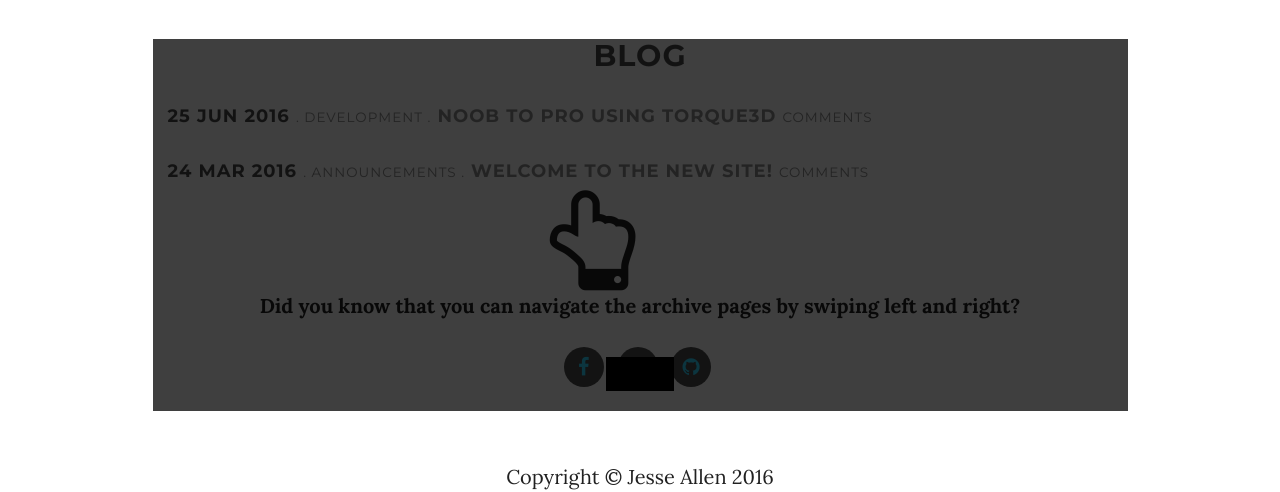
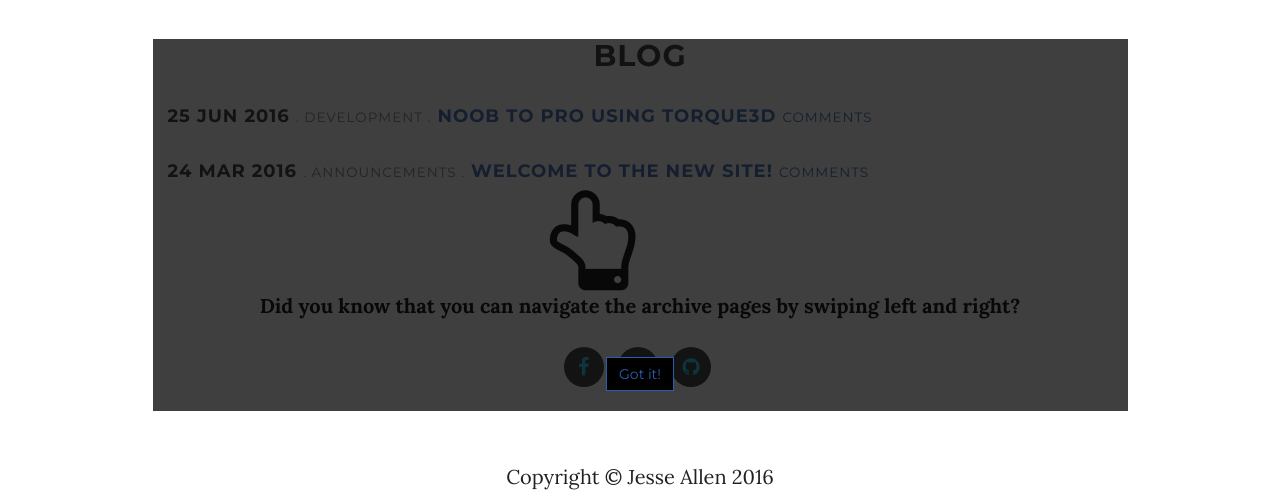
Before and after one commit to WilloWispGames/WilloWispGames.github.io, a Jekyll site: the page built from blog/index.html, in a window 1280 px wide. Shown: the part 211-703 px from the top of the page. Built offline with Jekyll 4.4.1, drawn with Linux system fonts in a browser that asks for light colours; nearby versions of some CDN libraries; the list of posts is cut into pages by our own code; comment, search, counter and statistics services are not loaded.

Commit message:
Update _variables.scss

```diff
--- a/_sass/_variables.scss
+++ b/_sass/_variables.scss
@@ -1,6 +1,6 @@
 // Variables
 
-$primary: rgba(#000000, 0.54);
+$primary: #2a5db0; //rgba(#000000, 0.54);
 $dark: #000;
 $light: #fff;
 $greyPane: #f5f5f5;
```
